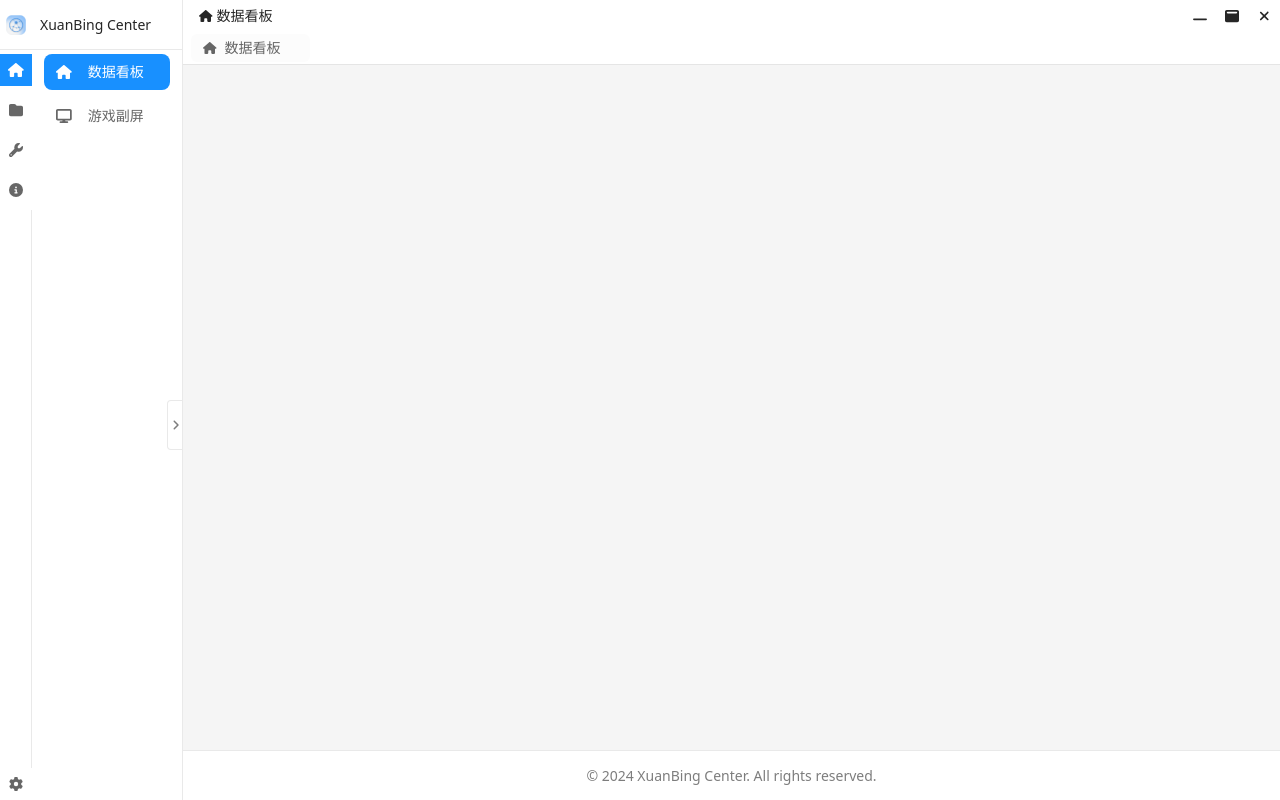
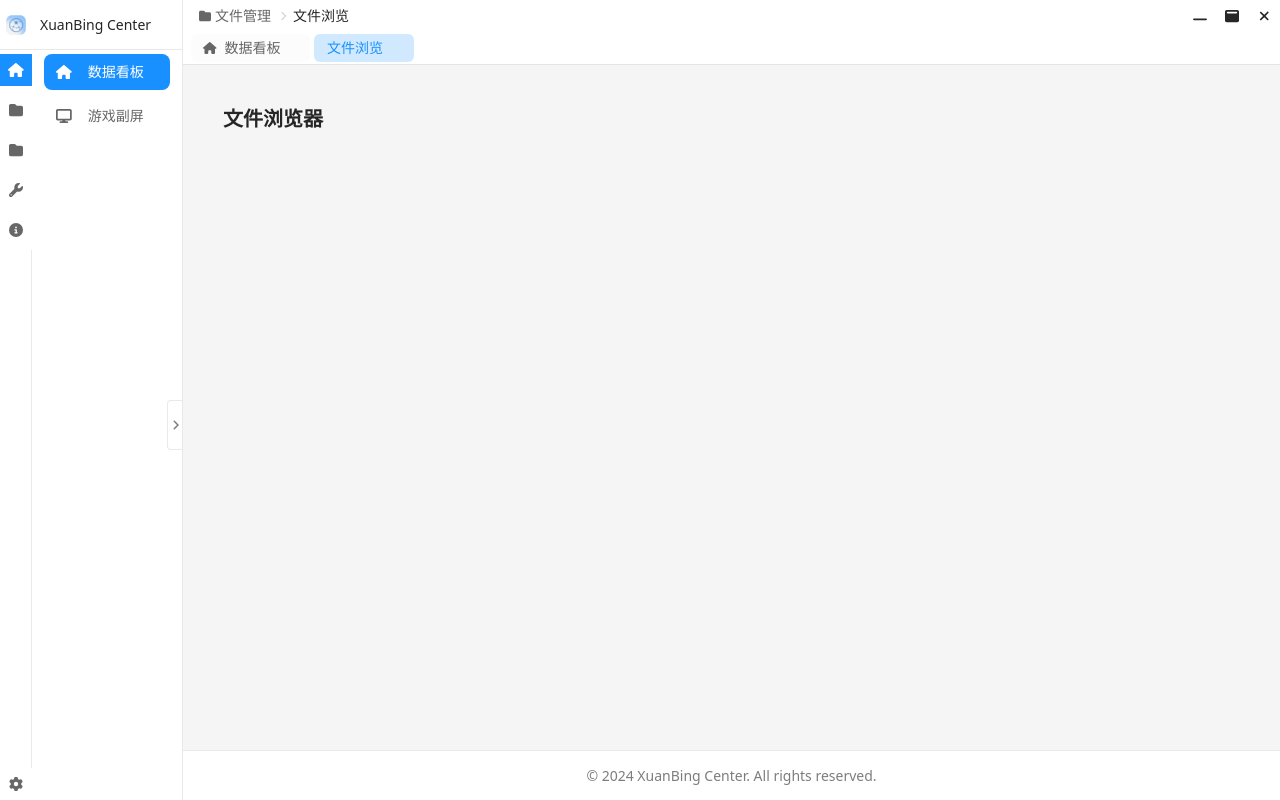
Before and after one commit to xuanbingBank/xuanbing-center, a Vue app: page /#/files/explorer in a window 1280 px wide. Before the commit this address led to /#/files. Built offline with nearby package versions, Linux system fonts and the light colour scheme.

Commit message:
✨ feat: 添加文件管理模块，包含文件浏览、最近文件和收藏夹功能，更新路由配置

```diff
--- a/src/router/index.ts
+++ b/src/router/index.ts
@@ -1,6 +1,7 @@
 import { createRouter, createWebHashHistory } from 'vue-router'
 import { homeRoute } from './modules/home'
 import { dataRoute } from './modules/data'
+import { filesRoute } from './modules/files'
 import { toolsRoute } from './modules/tools'
 import { aboutRoute } from './modules/about'
 import { settingsRoute } from './modules/settings'
@@ -9,7 +10,7 @@ import { setupRouterGuards } from './guards'
 import type { MenuItem } from '../types/menu'
 
 // 菜单路由配置
-export const menuRoutes: MenuItem[] = [homeRoute, dataRoute, toolsRoute, aboutRoute, settingsRoute]
+export const menuRoutes: MenuItem[] = [homeRoute, dataRoute, filesRoute, toolsRoute, aboutRoute, settingsRoute]
 
 // 生成路由配置
 const routes = generateRoutes(menuRoutes)
--- /dev/null
+++ b/src/router/modules/files.ts
@@ -0,0 +1,40 @@
+import { RouteRecordRaw } from 'vue-router'
+
+export const filesRoute: RouteRecordRaw = {
+  path: '/files',
+  name: 'files',
+  meta: {
+    title: '文件管理',
+    icon: 'folder',
+    module: 'files'
+  },
+  children: [
+    {
+      path: '/files/explorer',
+      name: 'explorer',
+      component: () => import('../../views/files/explorer/index.vue'),
+      meta: {
+        title: '文件浏览',
+        icon: 'folder-open'
+      }
+    },
+    {
+      path: '/files/recent',
+      name: 'recent',
+      component: () => import('../../views/files/recent/index.vue'),
+      meta: {
+        title: '最近文件',
+        icon: 'clock'
+      }
+    },
+    {
+      path: '/files/favorites',
+      name: 'favorites',
+      component: () => import('../../views/files/favorites/index.vue'),
+      meta: {
+        title: '收藏夹',
+        icon: 'star'
+      }
+    }
+  ]
+}
--- /dev/null
+++ b/src/views/files/explorer/index.vue
@@ -0,0 +1,15 @@
+<template>
+  <div class="file-explorer p-4">
+    <h3 class="text-xl font-bold mb-4">文件浏览器</h3>
+    <div class="explorer-content">
+      <!-- 文件浏览器内容将在这里实现 -->
+    </div>
+  </div>
+</template>
+
+<script lang="ts" setup>
+/**
+ * @description 文件浏览器页面
+ * @author xuanbing
+ */
+</script>
--- /dev/null
+++ b/src/views/files/favorites/index.vue
@@ -0,0 +1,15 @@
+<template>
+  <div class="favorite-files p-4">
+    <h3 class="text-xl font-bold mb-4">收藏夹</h3>
+    <div class="favorites-content">
+      <!-- 收藏文件列表将在这里实现 -->
+    </div>
+  </div>
+</template>
+
+<script lang="ts" setup>
+/**
+ * @description 收藏文件页面
+ * @author xuanbing
+ */
+</script>
--- /dev/null
+++ b/src/views/files/index.vue
@@ -0,0 +1,18 @@
+<template>
+  <div class="files">
+    <router-view></router-view>
+  </div>
+</template>
+
+<script lang="ts" setup>
+/**
+ * @description 文件管理器布局容器
+ * @author xuanbing
+ */
+</script>
+
+<style lang="postcss" scoped>
+.files {
+  @apply h-full;
+}
+</style>
--- /dev/null
+++ b/src/views/files/recent/index.vue
@@ -0,0 +1,15 @@
+<template>
+  <div class="recent-files p-4">
+    <h3 class="text-xl font-bold mb-4">最近文件</h3>
+    <div class="recent-content">
+      <!-- 最近文件列表将在这里实现 -->
+    </div>
+  </div>
+</template>
+
+<script lang="ts" setup>
+/**
+ * @description 最近文件页面
+ * @author xuanbing
+ */
+</script>
```
